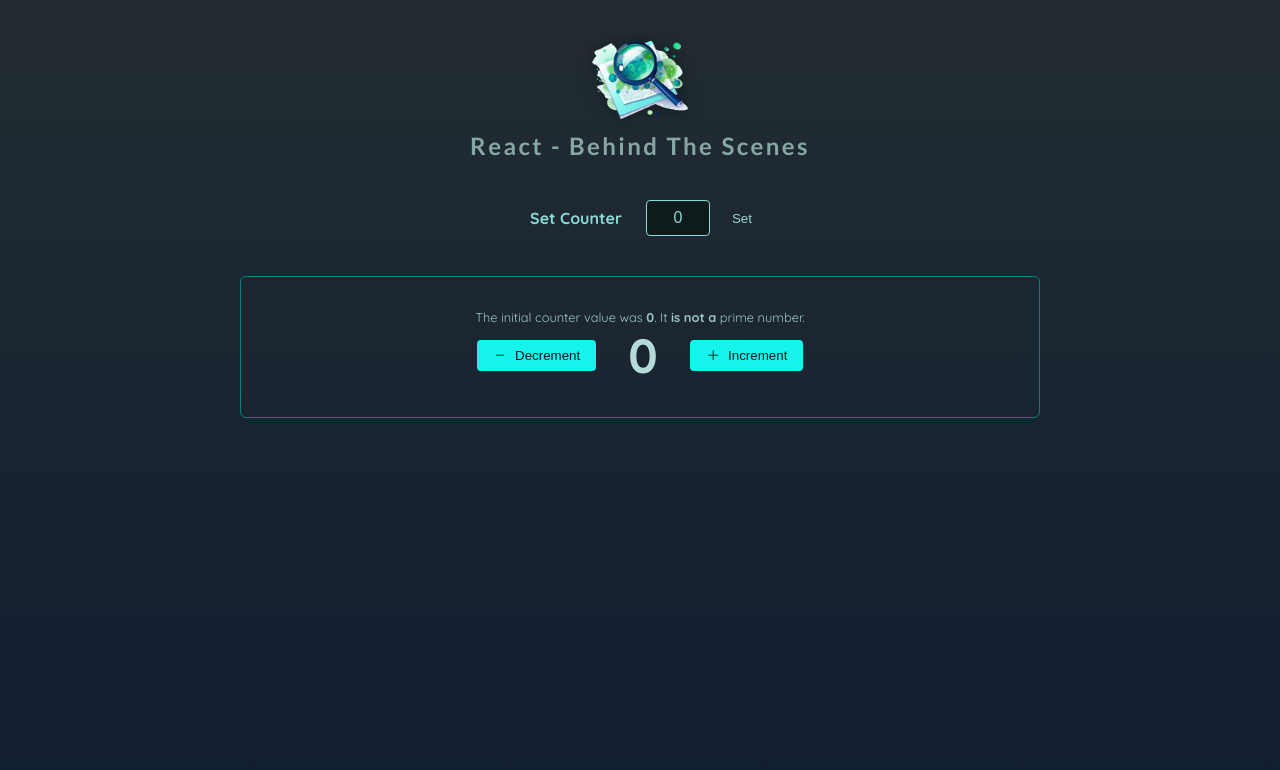
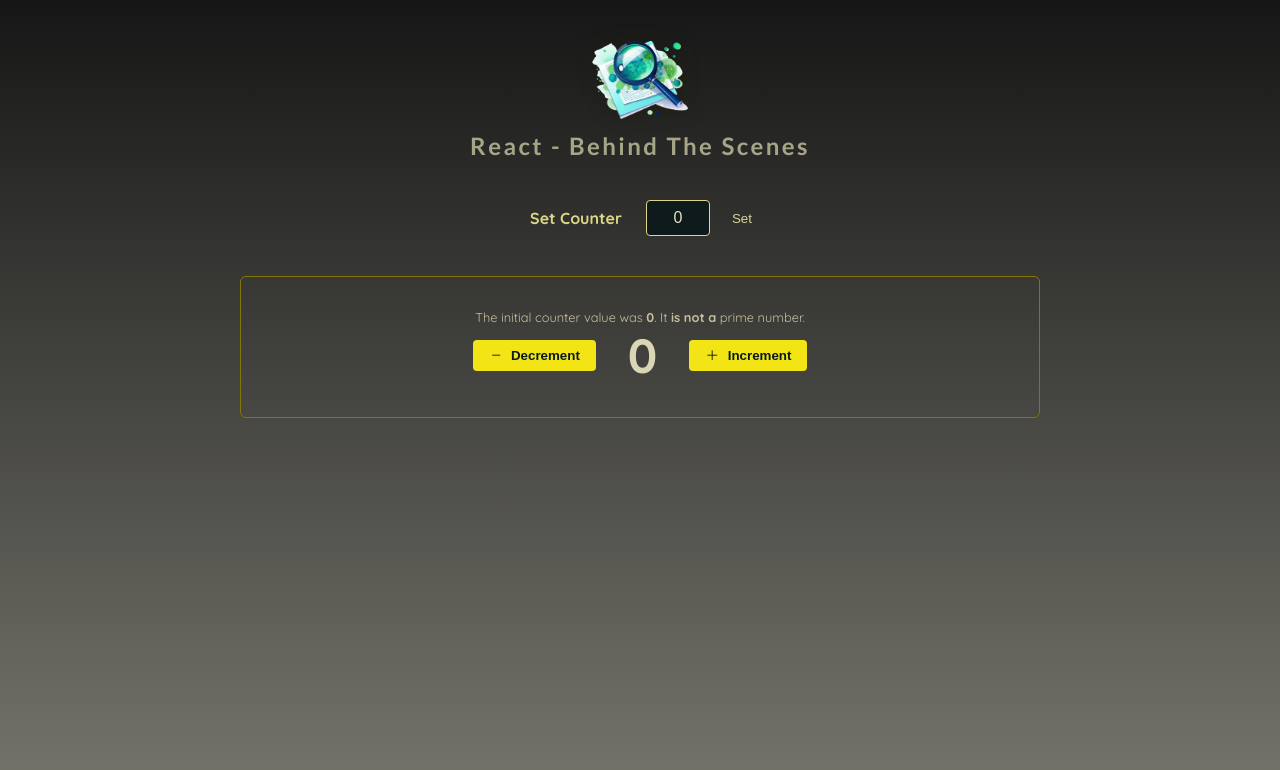
Before and after one commit to ShahramShakiba/ReactJS-Advanced-Course, a React (Vite) app in the folder ReactJS-Advanced-Course/React-Behind-Scenes/: page / in a window 1280 px wide. Shown: the top 770 px of the page. Built offline with nearby package versions, Linux system fonts and the light colour scheme.

Commit message:
🔦 Update App Style

```diff
--- a/ReactJS-Advanced-Course/React-Behind-Scenes/src/index.css
+++ b/ReactJS-Advanced-Course/React-Behind-Scenes/src/index.css
@@ -9,7 +9,7 @@ body {
   font-family: 'Lato', serif;
   -webkit-font-smoothing: antialiased;
   -moz-osx-font-smoothing: grayscale;
-  background: linear-gradient(#222c31, #111d32);
+  background: linear-gradient(#161616, #7a7970);
   color: #d9e2f1;
   min-height: 100vh;
   font-family: 'Quicksand', sans-serif;
@@ -19,14 +19,14 @@ body {
   margin: 2rem auto;
   text-align: center;
   font-family: 'Lato', sans-serif;
-  color: #87a7a4;
+  color: #a7a587;
 }
 
 #main-header img {
   width: 6rem;
   height: 6rem;
   object-fit: contain;
-  filter: drop-shadow(0 0 8px rgba(14, 26, 28, 0.8));
+  filter: drop-shadow(0 0 8px rgba(28, 27, 14, 0.8));
 }
 
 #main-header h1 {
@@ -48,7 +48,7 @@ section {
 #configure-counter {
   margin: 0 auto;
   padding: 0;
-  border: 1px solid #05827e;
+  border: 1px solid #827a05;
   border-radius: 6px;
   text-align: center;
   display: flex;
@@ -62,7 +62,7 @@ section {
   margin: 0.5rem;
   font-size: 1rem;
   font-weight: bold;
-  color: #88dbd6;
+  color: #dbd688;
 }
 
 #configure-counter input {
@@ -70,10 +70,10 @@ section {
   text-align: center;
   margin: 0.5rem;
   padding: 0.5rem 0.25rem;
-  border: 1px solid #88dbd6;
+  border: 1px solid #dbd688;
   border-radius: 4px;
   background-color: #0e1a1c;
-  color: #88dbd6;
+  color: #e6e2bf;
   font-size: 1rem;
 }
 
@@ -89,17 +89,17 @@ section {
 #configure-counter button {
   cursor: pointer;
   background: transparent;
-  color: #96d8d6;
+  color: #d8d496;
   border: none;
 }
 
 #configure-counter button:hover {
-  color: #16f3eb;
+  color: #f3e416;
 }
 
 .counter {
   padding: 2rem;
-  border: 1px solid #05827e;
+  border: 1px solid #827605;
   border-radius: 6px;
 }
 
@@ -115,18 +115,18 @@ section {
 .counter .counter-info {
   display: block;
   font-size: 0.8rem;
-  color: #9dc5c4;
+  color: #c5bf9d;
   text-align: center;
 }
 
 .counter-output {
   font-size: 3rem;
   font-weight: bold;
-  color: #b5dad7;
+  color: #dad6b5;
 }
 
 .counter-output.negative {
-  color: #f3a6a6;
+  color: #ee8585;
 }
 
 .counter ol {
@@ -144,19 +144,19 @@ section {
 .counter li {
   width: 2rem;
   margin-left: 0.5rem;
-  color: #8eb6b3;
+  color: #b6b08e;
   padding: 0.2rem;
 }
 
 .counter li:first-child {
-  color: #87f0e9;
+  color: #f0e587;
   font-weight: bold;
   font-size: 1.2rem;
 }
 
 .counter li.selected {
-  background-color: #335453;
-  color: #d9f7f6;
+  background-color: #544f33;
+  color: #f7f4d9;
   border-radius: 4px;
 }
 
@@ -165,16 +165,22 @@ section {
   gap: 0.5rem;
   align-items: center;
   padding: 0.5rem 1rem;
-  background-color: #16f3eb;
+  background-color: #f3e416;
   color: #051a19;
+  font-weight: bold;
   border: none;
   border-radius: 4px;
   text-decoration: none;
   text-align: center;
   transition: background-color 0.3s ease;
+  cursor: pointer;
+}
+
+.button:hover {
+  background-color: #f3cb16;
 }
 
 .button-icon {
-  color: #051a19;
+  color: #1a1705;
   height: 0.9rem;
 }
```
